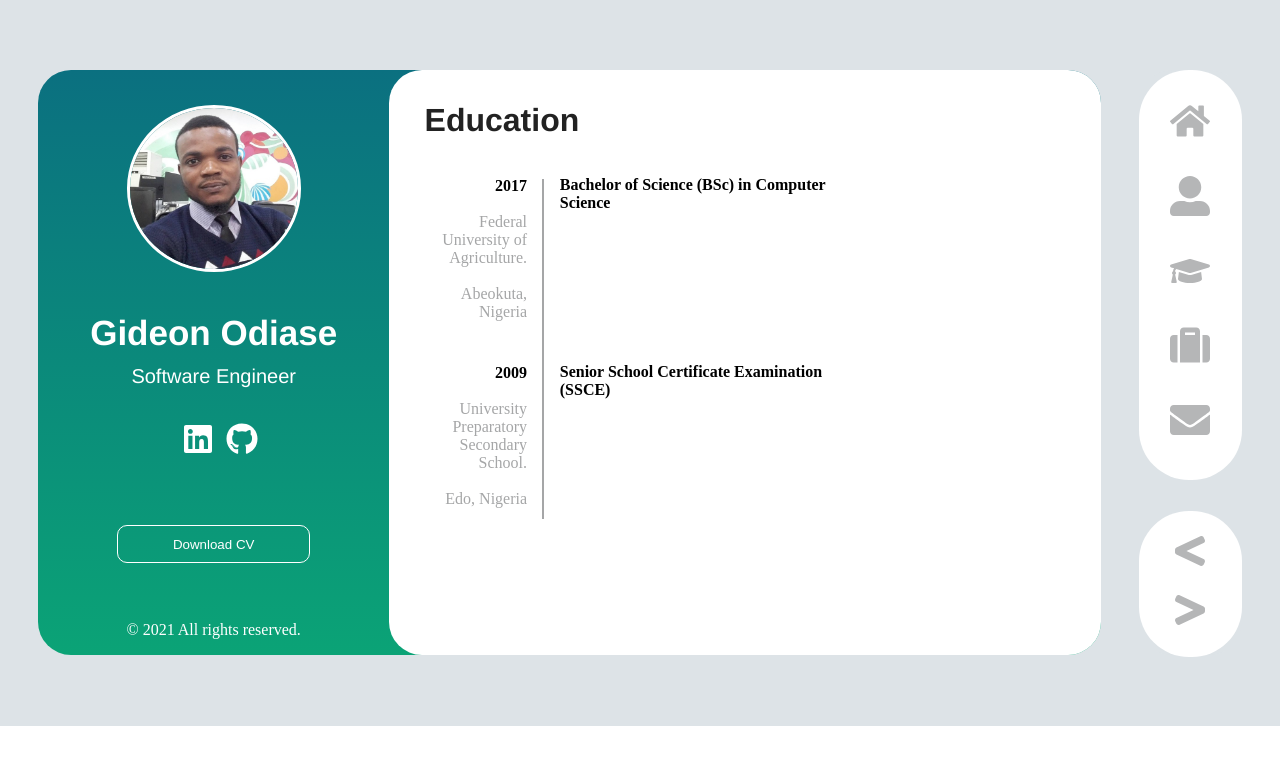
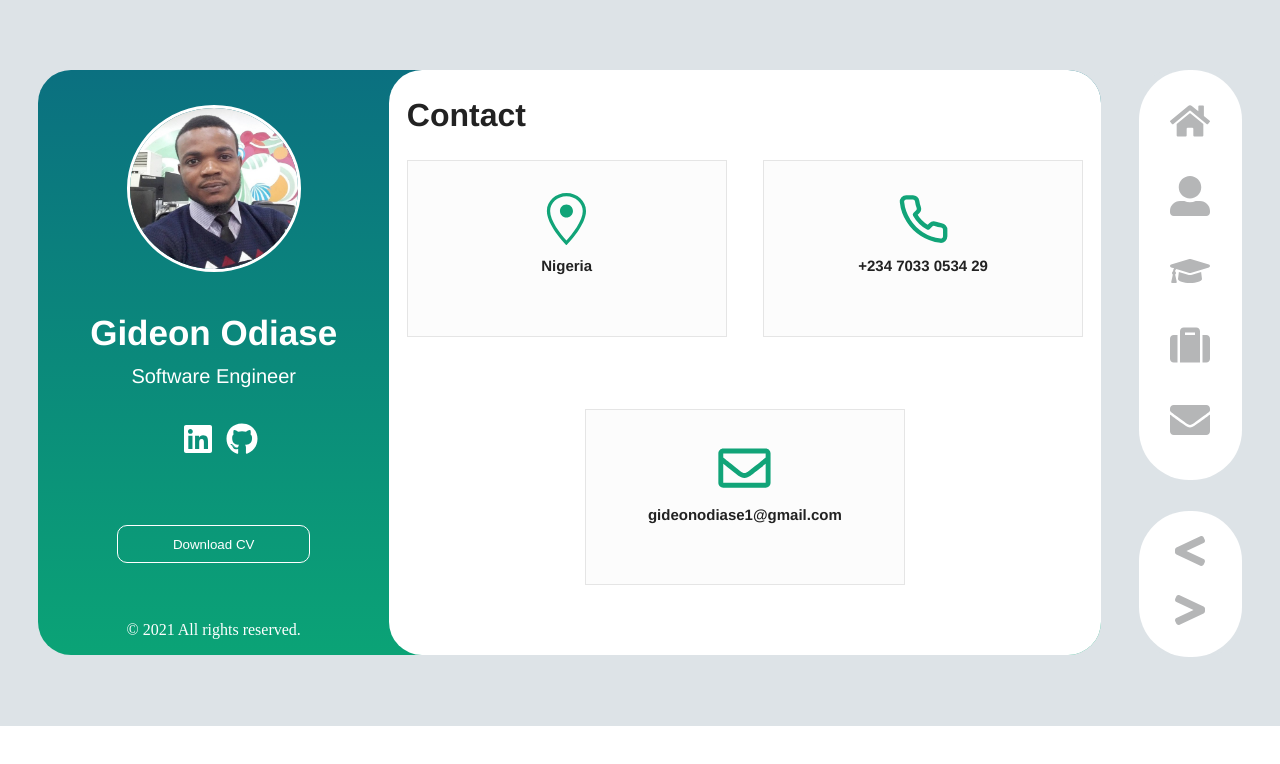
Before and after one commit to gidox1/portfolio, a React (Create React App) app: page / in a window 1280 px wide. Shown: the top 764 px of the page. Built offline with nearby package versions, Linux system fonts and the light colour scheme.

Commit message:
completed web view

```diff
--- a/src/Containers/Contact/Contact.js
+++ b/src/Containers/Contact/Contact.js
@@ -1,12 +1,31 @@
 import React, { useState } from 'react';
 import styles from './contact.module.css';
+import Card from './parts/card/card';
+import Form from './parts/form';
 
 const Contact = (props) => {
   return (
     <div
       className={styles.container}
     >
-      Contact
+      <div
+        className={styles.content}
+      >
+        <h2
+          className={styles.header}
+        >
+          Contact
+        </h2>
+        <div
+          className={styles.stacks}
+        >
+          <div
+            className={styles.verticalStack}
+          >
+            <Card/>
+          </div>
+        </div>
+      </div>
     </div>
   )
 }
--- a/src/Containers/Contact/contact.module.css
+++ b/src/Containers/Contact/contact.module.css
@@ -1,6 +1,31 @@
 .container {
-  border: 1px solid red;
   height: 585px;
   width: 100%;
   border-radius: 33px;
 }
+.content {
+  width: 95%;
+  height: 100%;
+  margin: auto;
+}
+.header {
+  color: #222;
+  font-family: 'Poppins', Helvetica, sans-serif;
+  font-weight: 600;
+  font-size: 32px;
+}
+.stacks {
+  width: 100%;
+  height: 85%;
+  display: flex;
+  flex-flow: row;
+}
+.verticalStack {
+  height: 100%;
+  width: 100%;
+}
+.formContainer {
+  height: 100%;
+  width: 65%;
+  border: 1px solid red;
+}
--- /dev/null
+++ b/src/Containers/Contact/parts/card/card.js
@@ -0,0 +1,60 @@
+import React, { useState } from 'react';
+import styles from './card.module.css';
+import { FaPhone, FaRegEnvelope } from "react-icons/fa";
+import { GoLocation } from "react-icons/go";
+import { FiPhone } from "react-icons/fi";
+
+const Card = () => {
+  return (
+    <div
+      className={styles.wrapper}
+    >
+      <div
+        className={styles.container}
+      >
+        <div
+          className={styles.cardLayout}
+        >
+          <GoLocation
+            className={styles.contactIcons}
+          />
+          <h4
+            className={styles.cardText}
+          >
+            Nigeria
+          </h4>
+        </div>
+        <div
+          className={styles.cardLayout}
+        >
+          <FiPhone
+            className={styles.contactIcons}
+          />
+          <h4
+            className={styles.cardText}
+          >
+            +234 7033 0534 29
+          </h4>
+        </div>
+      </div>
+      <div
+        className={styles.downCard}
+      >
+        <div
+          className={`${styles.cardLayout} ${styles.cardLayoutDown}`}
+        >
+          <FaRegEnvelope
+            className={styles.contactIcons}
+          />
+          <h4
+            className={styles.cardText}
+          >
+            gideonodiase1@gmail.com
+          </h4>
+        </div>
+      </div>
+    </div>
+  )
+}
+
+export default Card;
--- /dev/null
+++ b/src/Containers/Contact/parts/card/card.module.css
@@ -0,0 +1,38 @@
+.wrapper {
+  width: 100%;
+  height: 100%;
+}
+
+.container {
+  width: 100%;
+  height: 50%;
+  display: flex;
+  justify-content: space-between;
+}
+.cardLayout, .cardLayoutDown {
+  height: 70%;
+  width: 47%;
+  border: 1px solid #E5E5E5;
+  margin-bottom: 10%;
+  background: #FCFCFC;
+  text-align: center;
+}
+.contactIcons {
+  color: #11A478;
+  height: 30%;
+  width: 50%;
+  margin-top: 10%;
+}
+.cardText {
+  font-size: 15px;
+  margin-top: 8px;
+  color: #222;
+}
+.downCard {
+  height: 50%;
+  width: 100%;
+  text-align: center;
+}
+.cardLayoutDown {
+  margin: auto;
+}
--- /dev/null
+++ b/src/Containers/Contact/parts/form/form.module.css
@@ -0,0 +1,26 @@
+.container {
+  width: 100%;
+  height: 100%;
+}
+.main{
+  display: flex;
+  flex-flow: row;
+  height: 80%;
+  width: 100%;
+}
+.header {
+  height: 20%;
+  width: 100%;
+}
+.basic {
+  width: 50%;
+  border: 1px solid red;
+}
+.mainContent {
+  width: 50%;
+  border: 1px solid red;
+}
+.headerText{
+  margin-top: 15%;
+  margin-left: 30%;
+}
--- /dev/null
+++ b/src/Containers/Contact/parts/form/index.jsx
@@ -0,0 +1,34 @@
+import React, { useState } from 'react';
+import styles from './form.module.css';
+
+const Form = () => {
+  return (
+    <div
+      className={styles.container}
+    >
+      <div
+        className={styles.header}
+      >
+        <h3
+          className={styles.headerText}
+        >
+          Send me a message here, thanks!
+        </h3>
+      </div>
+      <div
+        className={styles.main}
+      >
+        <div
+          className={styles.basic}
+        >
+        </div>
+        <div
+          className={styles.mainContent}
+        >
+        </div>
+      </div>
+    </div>
+  )
+}
+
+export default Form;
--- a/src/Containers/Portfolio/Portfolio.js
+++ b/src/Containers/Portfolio/Portfolio.js
@@ -1,12 +1,50 @@
 import React, { useState } from 'react';
 import styles from './portfolio.module.css';
 
-const Portfolio = (props) => {
+const data = [{
+  path: '/iconmonstr-github-1.svg',
+  label: 'View my GitHub Profile'
+},
+{
+  path: '/npm.svg',
+  label: 'View my NPM profile'
+}];
+
+const Portfolio = () => {
   return (
     <div
       className={styles.container}
     >
-      Portfolio
+      <div
+        className={styles.logoDiv}
+      >
+        <div
+          className={styles.each_}
+        >
+          <img
+            className={`${styles.imgClass} ${styles.ghLogo}`}
+            src='/iconmonstr-github-1.svg'
+          />
+          <p
+            className={styles.lowerLabel}
+          >
+            View my GitHub projects
+          </p>
+        </div>
+        <div
+          className={styles.each_}
+        >
+          <img
+            className={`${styles.imgClass} ${styles.npmLogo}`}
+            src='/npm.svg'
+          />
+          <p
+            className={styles.lowerLabel}
+          >
+            View my NPM packages
+          </p>
+        </div>
+      </div>
     </div>
   )
 }
--- a/src/Containers/Portfolio/portfolio.module.css
+++ b/src/Containers/Portfolio/portfolio.module.css
@@ -1,6 +1,43 @@
 .container {
-  border: 1px solid red;
   height: 585px;
   width: 100%;
   border-radius: 33px;
 }
+.logoDiv {
+  height: 50%;
+  width: 95%;
+  margin: auto;
+  display: flex;
+  flex-flow: row;
+  margin-top: 10%;
+  justify-content: space-between;
+  text-align: center;
+}
+.each_ {
+  width: 48%;
+  height: 100%;
+  display: flex;
+  flex-flow: column;
+  border: 1px solid #B5B6B7;
+  cursor: pointer;
+}
+.imgClass {
+  height: 99%;
+  width: 95%;
+  border-radius: 10%;
+  margin: auto;
+}
+.lowerLabel {
+  text-align: center;
+  font-family: 'Poppins', Helvetica, sans-serif;
+  color: #0A727F;
+}
+.ghLogo {
+  height: 60%;
+}
+.npmLogo{
+  height: 40%;
+  margin-right: 10%;
+  width: 90%;
+  margin-left: 5%;
+}
--- a/src/Pages/index.jsx
+++ b/src/Pages/index.jsx
@@ -5,7 +5,7 @@ import Listing from '../Components/Listing';
 import Routes from '../Components/Routes'
 
 const IndexPage = () => {
-  const [ page, setPage ] = useState('education');
+  const [ page, setPage ] = useState('contact');
 
   return (
     <Fragment>
@@ -29,7 +29,7 @@ const IndexPage = () => {
                 >
                   <img
                     className={styles.mainPhoto}
-                    src='me.jpeg'
+                    src='/me.jpeg'
                   />
                 </div>
               </div>
```
Also changed, not shown: public/iconmonstr-github-1.svg (added), public/npm.svg (added).
